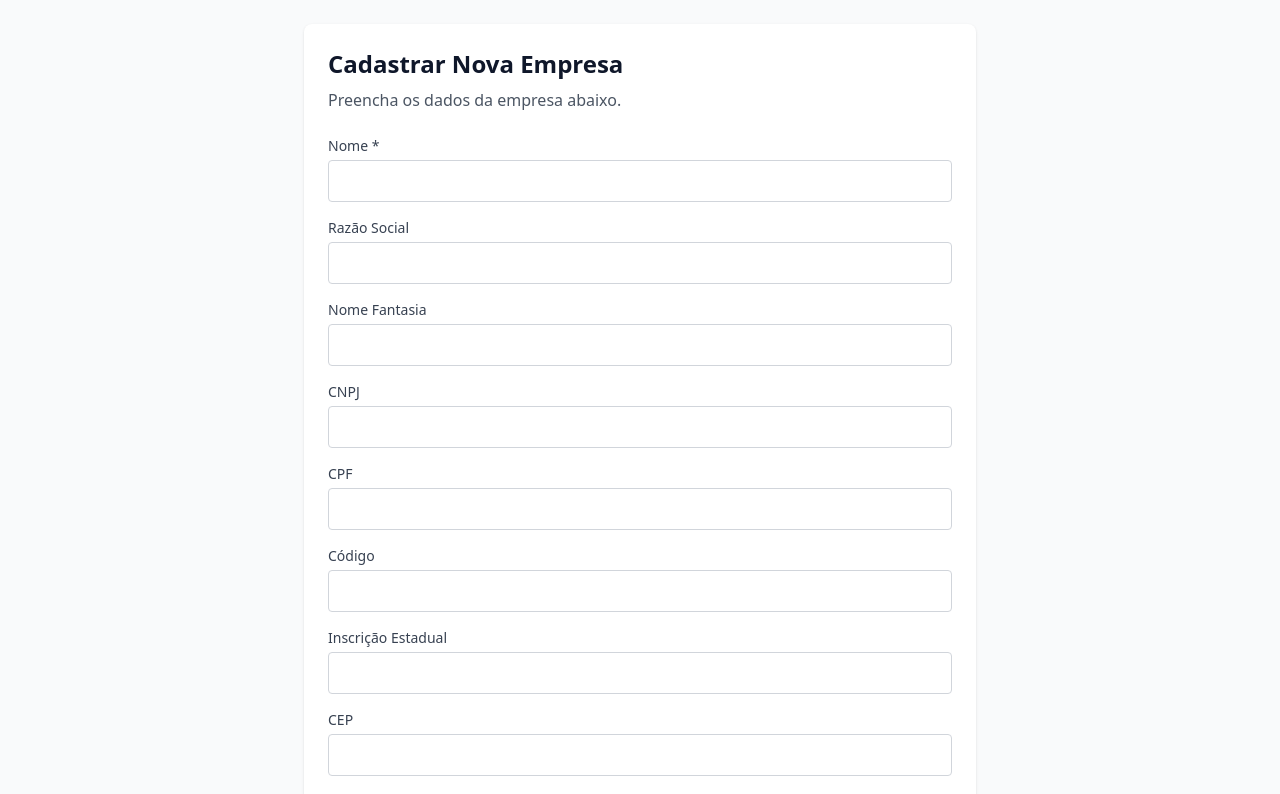
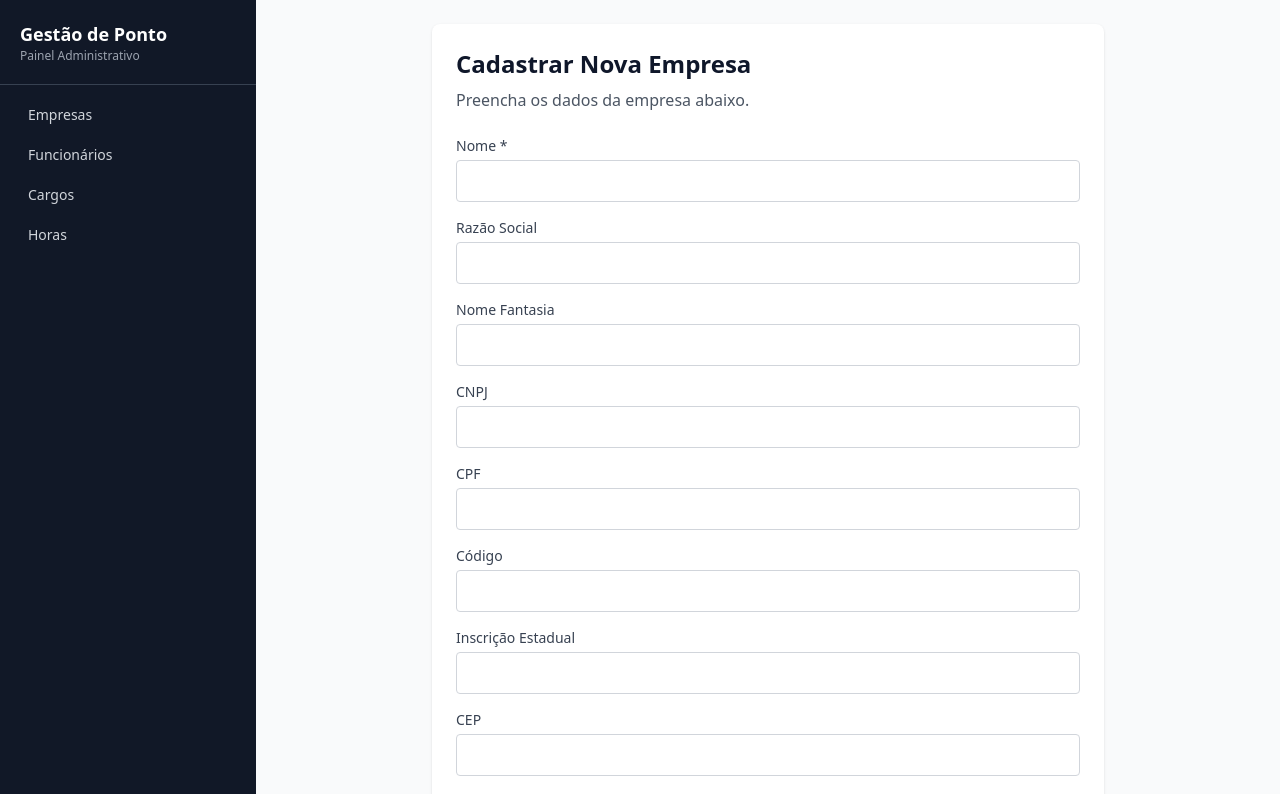
Before and after one commit to webrh/webrh, a Next.js app: page /admin/clientes in a window 1280 px wide. Shown: the top 794 px of the page. Built offline with nearby package versions, Linux system fonts and the light colour scheme; no server answers.

Commit message:
Update page.tsx

```diff
--- a/src/app/admin/clientes/page.tsx
+++ b/src/app/admin/clientes/page.tsx
@@ -1,11 +1,21 @@
 "use client";
 
 import { useState } from "react";
-import { useRouter } from "next/navigation";
+import { useRouter, usePathname } from "next/navigation";
+import Link from "next/link";
 import { supabase } from "@/lib/supabase";
+
+// Itens do menu lateral — ajuste as rotas para as do seu projeto
+const MENU = [
+  { nome: "Empresas", rota: "/admin" },
+  { nome: "Funcionários", rota: "/admin/funcionarios" },
+  { nome: "Cargos", rota: "/admin/cargos" },
+  { nome: "Horas", rota: "/admin/horas" },
+];
 
 export default function CadastrarEmpresa() {
   const router = useRouter();
+  const pathname = usePathname();
   const [carregando, setCarregando] = useState(false);
   const [erro, setErro] = useState("");
   const [sucesso, setSucesso] = useState(false);
@@ -67,7 +77,6 @@ export default function CadastrarEmpresa() {
   async function salvar(e: React.FormEvent) {
     e.preventDefault();
 
-    // Validação simples de campo obrigatório
     if (!form.nome.trim()) {
       setErro("O campo Nome é obrigatório.");
       return;
@@ -94,11 +103,41 @@ export default function CadastrarEmpresa() {
     }
   }
 
-  // Tela de sucesso
-  if (sucesso) {
   return (
-      <div className="flex flex-col items-center justify-center min-h-screen gap-4 p-6">
-        <h1 className="text-2xl font-bold">Empresa cadastrada com sucesso!</h1>
+    <div className="flex min-h-screen bg-gray-50">
+      {/* Barra lateral */}
+      <aside className="w-64 bg-gray-900 text-white flex flex-col">
+        <div className="p-5 border-b border-gray-700">
+          <h1 className="text-lg font-bold">Gestão de Ponto</h1>
+          <p className="text-xs text-gray-400">Painel Administrativo</p>
+        </div>
+        <nav className="flex-1 p-3 space-y-1">
+          {MENU.map((item) => {
+            const ativo = pathname === item.rota;
+            return (
+              <Link
+                key={item.rota}
+                href={item.rota}
+                className={`block px-4 py-2 rounded text-sm transition ${
+                  ativo
+                    ? "bg-blue-600 text-white"
+                    : "text-gray-300 hover:bg-gray-700"
+                }`}
+              >
+                {item.nome}
+              </Link>
+            );
+          })}
+        </nav>
+      </aside>
+
+      {/* Conteúdo principal */}
+      <main className="flex-1 p-6">
+        {sucesso ? (
+          <div className="max-w-2xl mx-auto bg-white p-10 rounded-lg shadow text-center">
+            <h2 className="text-2xl font-bold mb-4">
+              Empresa cadastrada com sucesso!
+            </h2>
             <button
               onClick={() => router.push("/admin")}
               className="px-4 py-2 bg-blue-600 text-white rounded hover:bg-blue-700"
@@ -106,14 +145,12 @@ export default function CadastrarEmpresa() {
               Voltar para Empresas
             </button>
           </div>
-    );
-  }
-
-  return (
-    <div className="min-h-screen p-6 bg-gray-50">
+        ) : (
           <div className="max-w-2xl mx-auto bg-white p-6 rounded-lg shadow">
             <h1 className="text-2xl font-bold mb-2">Cadastrar Nova Empresa</h1>
-        <p className="text-gray-600 mb-6">Preencha os dados da empresa abaixo.</p>
+            <p className="text-gray-600 mb-6">
+              Preencha os dados da empresa abaixo.
+            </p>
 
             {erro && (
               <div className="mb-4 p-3 bg-red-100 text-red-700 rounded">
@@ -203,6 +240,8 @@ export default function CadastrarEmpresa() {
               </div>
             </form>
           </div>
+        )}
+      </main>
     </div>
   );
 }
```
Lines whose indentation alone changed are shown as unchanged.
